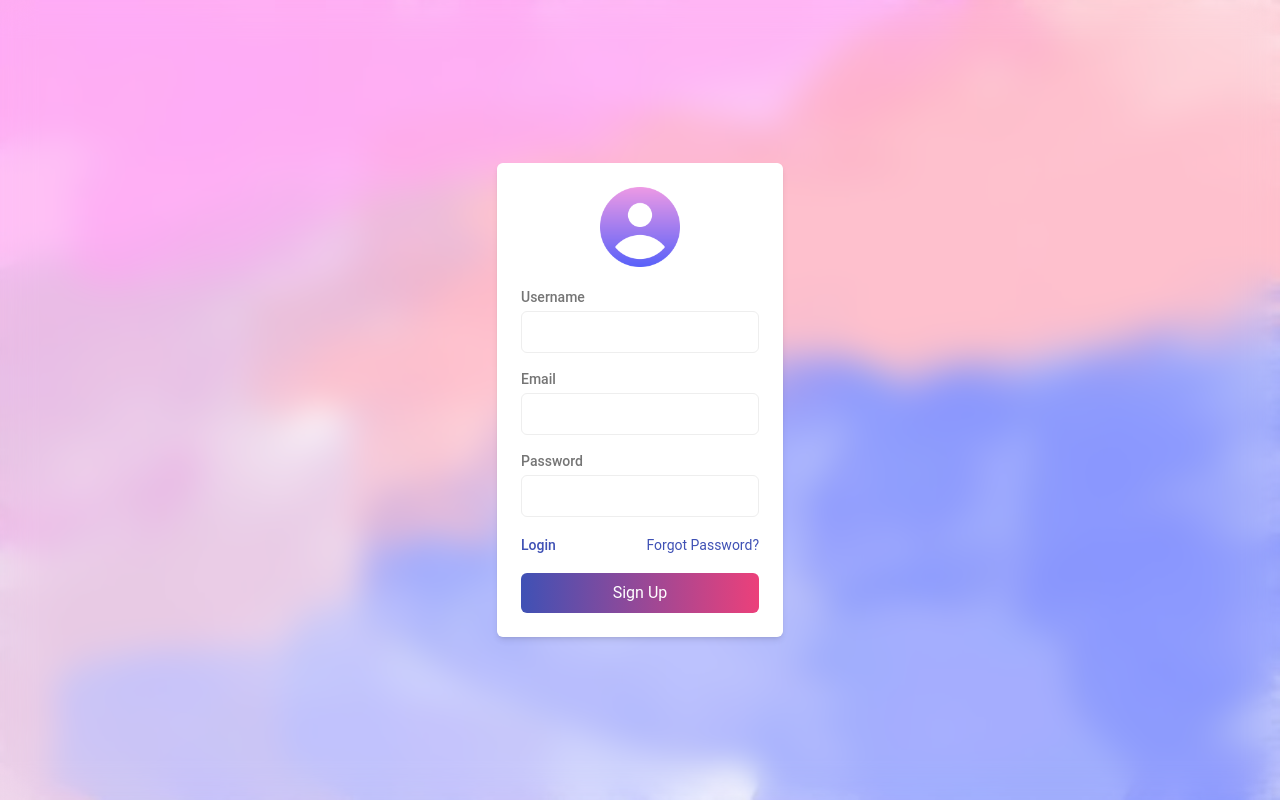
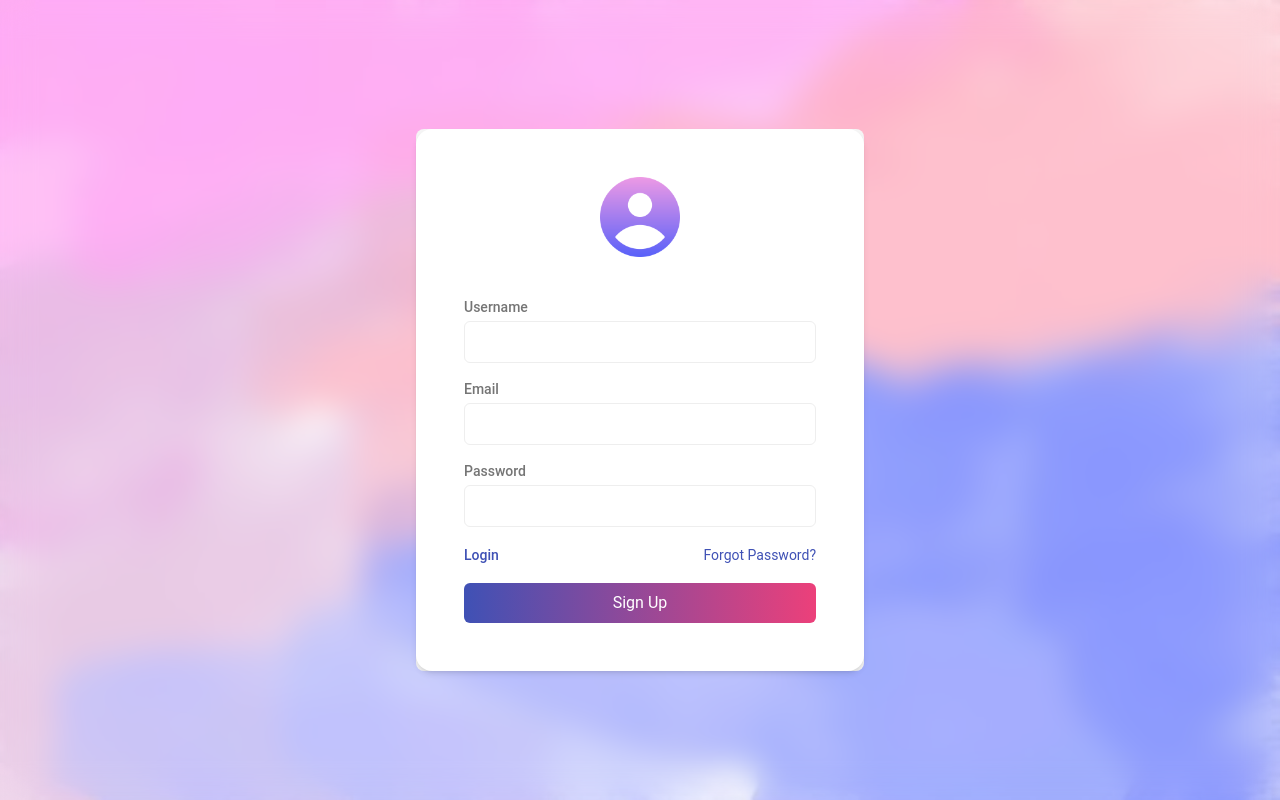
Before and after one commit to Nikhil7174/alarmy, a React (Vite) app in the folder client/: page /register in a window 1280 px wide. Built offline with nearby package versions, Linux system fonts and the light colour scheme.

Commit message:
ui improvement

```diff
--- a/client/src/pages/Register.tsx
+++ b/client/src/pages/Register.tsx
@@ -38,7 +38,7 @@ export const Register = () => {
         <div className="absolute inset-0 flex items-center justify-center z-10">
           <div className="" id="signUpForm">
             <div className="flex items-center justify-center bg-gray-100 rounded-lg">
-              <div className="max-w-md w-full p-6 bg-white rounded-md shadow-md">
+              <div className="max-w-md w-full p-6 md:w-screen md:h-fit md:space-y-10 md:p-[3rem] xl:p-[3rem] bg-white rounded-2xl shadow-md">
                 {/* <h2 className="text-2xl font-semibold mb-4">Sign Up</h2> */}
                 <div className="items-center justify-center flex mb-5">
                   <img
```
